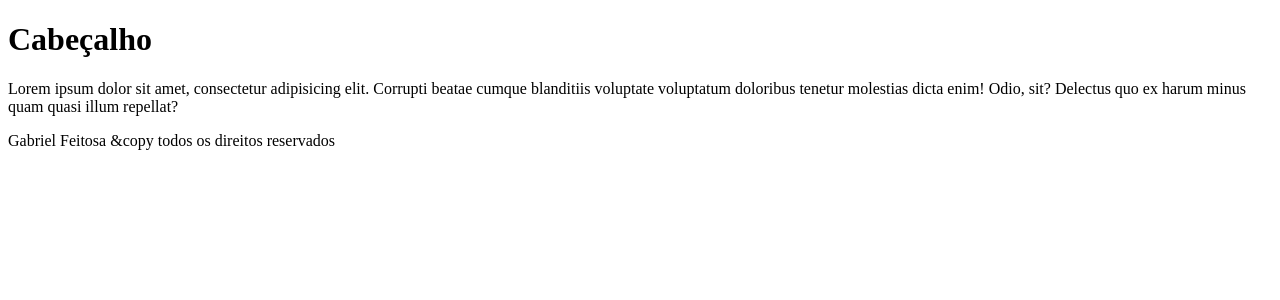
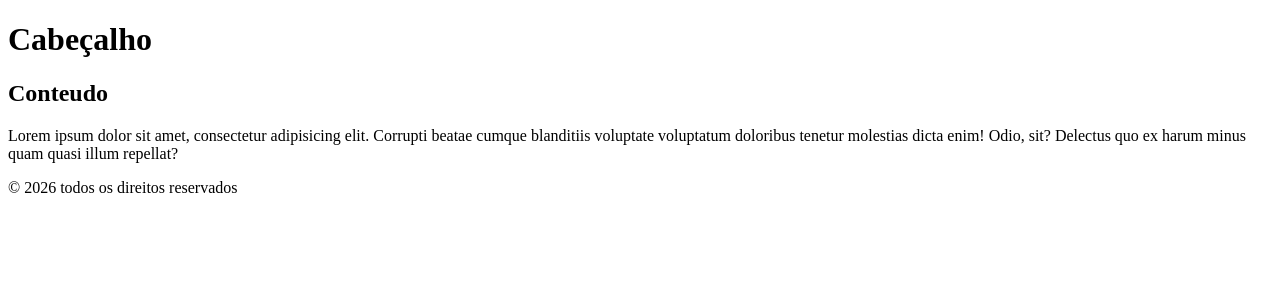
Before and after one commit to 1TDSPH-26/front-2sem-aula-10, a React (Vite) app in the folder my-app/: page / in a window 1280 px wide. Shown: the top 300 px of the page. Built offline with nearby package versions, Linux system fonts and the light colour scheme.

Commit message:
fix: Cabecalho, Conteudo e Rodape refatorados

```diff
--- a/my-app/src/componentes/Cabecalho/Cabecalho.tsx
+++ b/my-app/src/componentes/Cabecalho/Cabecalho.tsx
@@ -2,9 +2,11 @@ export default function Cabecalho(){
 
     return(
         <div>
-            <h1>
-                Cabeçalho
-            </h1>
+            <header>
+                <h1>
+                    Cabeçalho
+                </h1>
+            </header>
         </div>
     );
 }
--- a/my-app/src/componentes/Conteudo/Conteudo.tsx
+++ b/my-app/src/componentes/Conteudo/Conteudo.tsx
@@ -1,12 +1,13 @@
 export default function Conteudo(){
 
     return(
-        <div>
+        <main>
+            <h2>Conteudo</h2>
             <p>Lorem ipsum dolor sit amet, consectetur adipisicing elit.
                 Corrupti beatae cumque blanditiis voluptate voluptatum
                 doloribus tenetur molestias dicta enim! Odio, sit? Delectus
                 quo ex harum minus quam quasi illum repellat?
             </p>
-        </div>
+        </main>
     );
 }
--- a/my-app/src/componentes/Rodape/Rodape.tsx
+++ b/my-app/src/componentes/Rodape/Rodape.tsx
@@ -1,6 +1,9 @@
 export default function Rodape(){
 
     return(
-        <p>Gabriel Feitosa &copy todos os direitos reservados </p>
+        <footer>
+            <p>&copy; 2026 todos os direitos reservados </p>
+        </footer>
+
     );
 }
```
